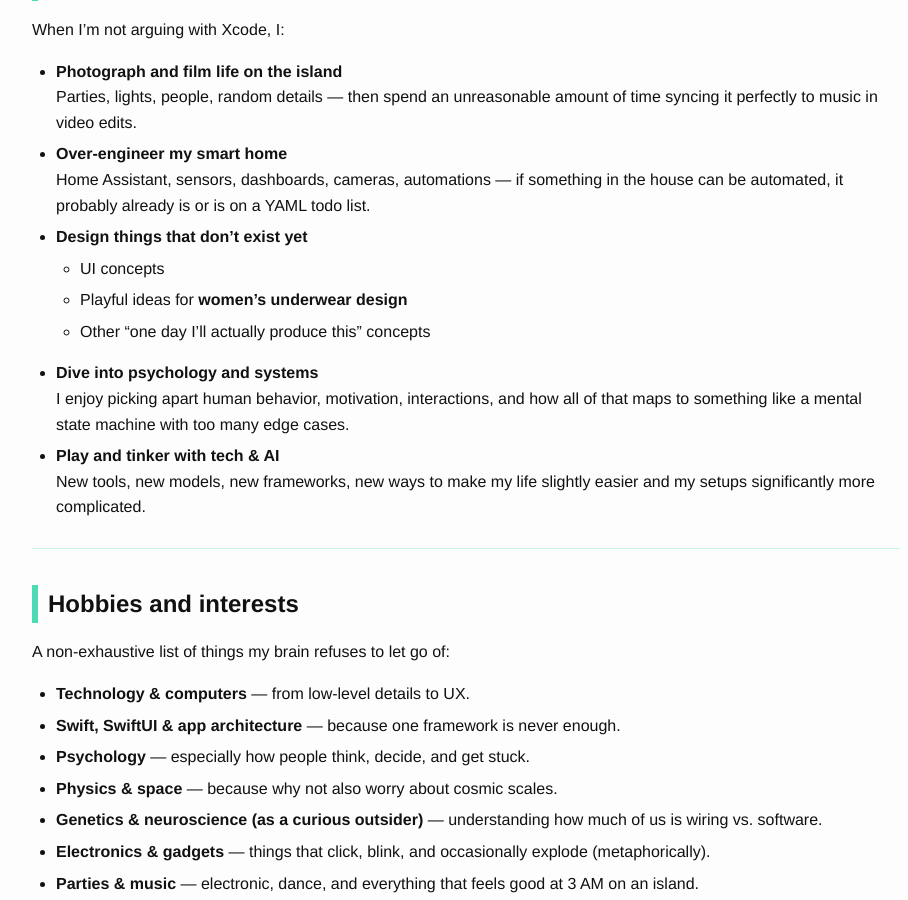
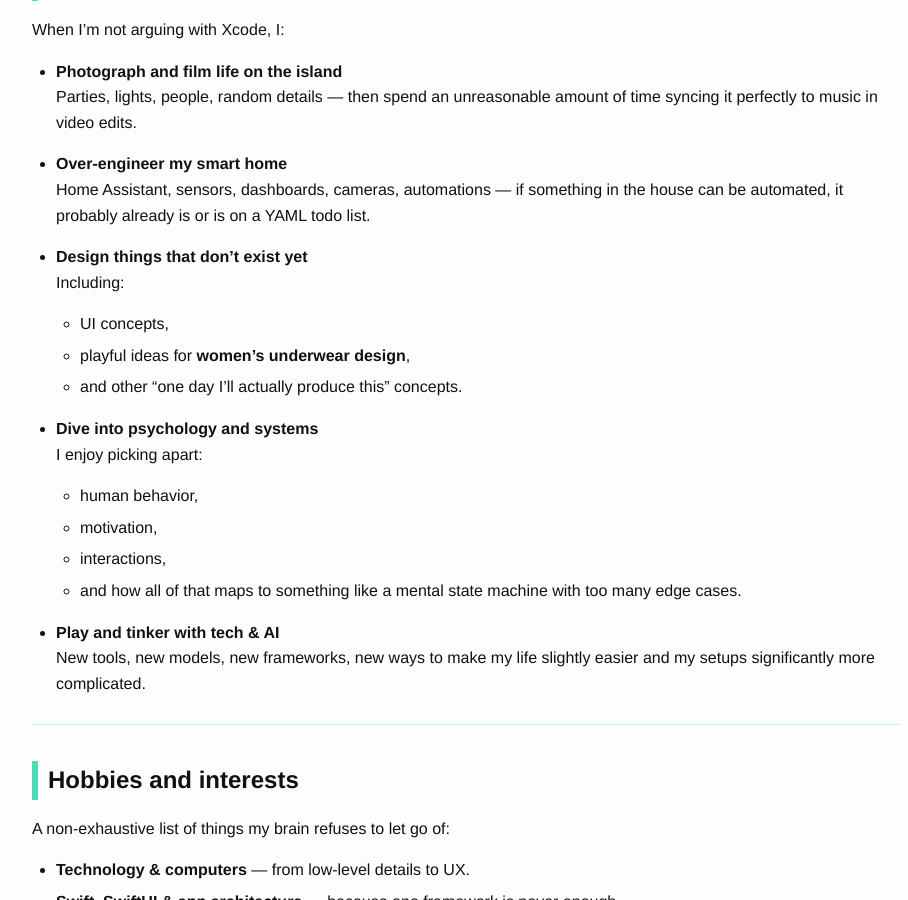
Before and after one commit to qizh/taxiboatdriver.com, a Jekyll site: the page local-preview.html, which Jekyll copies as it is, in a window 1280 px wide and 900 px high, scrolled down 2056 px. Shown: the whole window, without its empty margins (174-1082 px from the left). Built offline with Jekyll 4.4.1, drawn with Linux system fonts in a browser that asks for light colours.

Commit message:
Restore page titles and sync preview content

```diff
--- a/_layouts/default.html
+++ b/_layouts/default.html
@@ -22,7 +22,7 @@
       type="text/css"
     >
 
-    <title>{{ site.title }}</title>
+    <title>{{ page.title | default: site.title }}</title>
     <!-- Jekyll SEO Tag plugin removed: it was overriding the custom page title.
     The plugin is not configured in _config.yml, so the {% seo %} tag would not work anyway. -->
 
--- a/local-preview.html
+++ b/local-preview.html
@@ -205,17 +205,37 @@ blockquote {
     <h2>What I do for fun</h2>
     <p>When I’m not arguing with Xcode, I:</p>
     <ul>
-      <li><strong>Photograph and film life on the island</strong><br>Parties, lights, people, random details — then spend an unreasonable amount of time syncing it perfectly to music in video edits.</li>
-      <li><strong>Over-engineer my smart home</strong><br>Home Assistant, sensors, dashboards, cameras, automations — if something in the house can be automated, it probably already is or is on a YAML todo list.</li>
-      <li><strong>Design things that don’t exist yet</strong>
+      <li>
+        <strong>Photograph and film life on the island</strong>
+        <p>Parties, lights, people, random details — then spend an unreasonable amount of time syncing it perfectly to music in video edits.</p>
+      </li>
+      <li>
+        <strong>Over-engineer my smart home</strong>
+        <p>Home Assistant, sensors, dashboards, cameras, automations — if something in the house can be automated, it probably already is or is on a YAML todo list.</p>
+      </li>
+      <li>
+        <strong>Design things that don’t exist yet</strong>
+        <p>Including:</p>
         <ul>
-          <li>UI concepts</li>
-          <li>Playful ideas for <strong>women’s underwear design</strong></li>
-          <li>Other “one day I’ll actually produce this” concepts</li>
+          <li>UI concepts,</li>
+          <li>playful ideas for <strong>women’s underwear design</strong>,</li>
+          <li>and other “one day I’ll actually produce this” concepts.</li>
         </ul>
       </li>
-      <li><strong>Dive into psychology and systems</strong><br>I enjoy picking apart human behavior, motivation, interactions, and how all of that maps to something like a mental state machine with too many edge cases.</li>
-      <li><strong>Play and tinker with tech &amp; AI</strong><br>New tools, new models, new frameworks, new ways to make my life slightly easier and my setups significantly more complicated.</li>
+      <li>
+        <strong>Dive into psychology and systems</strong>
+        <p>I enjoy picking apart:</p>
+        <ul>
+          <li>human behavior,</li>
+          <li>motivation,</li>
+          <li>interactions,</li>
+          <li>and how all of that maps to something like a mental state machine with too many edge cases.</li>
+        </ul>
+      </li>
+      <li>
+        <strong>Play and tinker with tech &amp; AI</strong>
+        <p>New tools, new models, new frameworks, new ways to make my life slightly easier and my setups significantly more complicated.</p>
+      </li>
     </ul>
 
     <hr>
```
